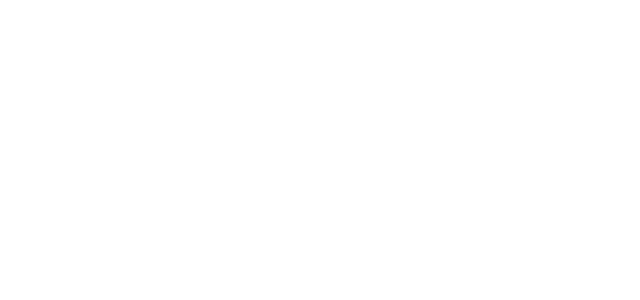
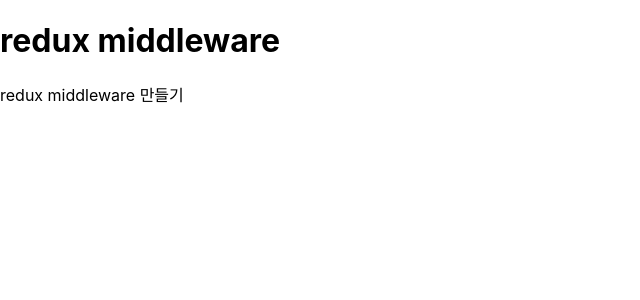
Before and after one commit to bluepebble25/reactStudy-velopert, a React (Create React App) app in the folder redux-middleware/: page /1 in a window 1280 px wide. Before the commit this address had no page. Shown: the top 300 px of the page, without its empty margins (0-640 px from the left). Built offline with nearby package versions, Linux system fonts and the light colour scheme.

Commit message:
7-6) 포스트 조회 화면 구현

```diff
--- a/redux-middleware/src/App.js
+++ b/redux-middleware/src/App.js
@@ -1,11 +1,13 @@
 import { Routes, Route } from 'react-router-dom';
-import CounterContainer from './components/CounterContainer';
+import CounterContainer from './containers/CounterContainer';
 import PostListPage from './pages/PostListPage';
+import PostPage from './pages/PostPage';
 
 function App() {
   return (
     <Routes>
       <Route exact path="/" element={<PostListPage />} />
+      <Route path="/:id" element={<PostPage />} />
       <Route path="/counter" element={<CounterContainer />} />
     </Routes>
   );
--- a/redux-middleware/src/api/posts.js
+++ b/redux-middleware/src/api/posts.js
@@ -28,5 +28,6 @@
 
 export const getPostById = async (id) => {
   await sleep(500);
-  return posts.filter((post) => post.id === id);
+  const post = posts.filter((post) => post.id === id);
+  return post && post[0];
 };
--- /dev/null
+++ b/redux-middleware/src/components/Post.js
@@ -0,0 +1,14 @@
+import React from 'react';
+
+function Post({ post }) {
+  const { title, body } = post;
+
+  return (
+    <div>
+      <h1>{title}</h1>
+      <p>{body}</p>
+    </div>
+  );
+}
+
+export default Post;
--- a/redux-middleware/src/components/PostList.js
+++ b/redux-middleware/src/components/PostList.js
@@ -1,10 +1,13 @@
 import React from 'react';
+import { Link } from 'react-router-dom';
 
 function PostList({ posts }) {
   return (
     <ul>
       {posts.map((post) => (
-        <li key={post.id}>{post.title}</li>
+        <li key={post.id}>
+          <Link to={`/${post.id}`}>{post.title}</Link>
+        </li>
       ))}
     </ul>
   );
--- a/redux-middleware/src/containers/CounterContainer.js
+++ b/redux-middleware/src/containers/CounterContainer.js
@@ -1,6 +1,6 @@
 import React from 'react';
 import { useDispatch, useSelector } from 'react-redux';
-import Counter from './Counter';
+import Counter from '../components/Counter';
 import { increaseAsync, decreaseAsync } from '../modules/counter';
 
 function CounterContainer() {
--- /dev/null
+++ b/redux-middleware/src/containers/PostContainer.js
@@ -0,0 +1,25 @@
+import React, { useEffect } from 'react';
+import Post from '../components/Post';
+import { useDispatch, useSelector } from 'react-redux';
+import { getPost } from '../modules/posts';
+
+function PostContainer({ postId }) {
+  const { data, loading, error } = useSelector((state) => state.posts.post) || {
+    loading: false,
+    data: null,
+    error: null,
+  };
+  const dispatch = useDispatch();
+
+  useEffect(() => {
+    dispatch(getPost(postId));
+  }, [dispatch, postId]);
+
+  if (loading && !data) return <div>...로딩중</div>;
+  if (error) return <div>에러 발생!</div>;
+  if (!data) return null;
+
+  return <Post post={data} />;
+}
+
+export default PostContainer;
--- a/redux-middleware/src/containers/PostListContainer.js
+++ b/redux-middleware/src/containers/PostListContainer.js
@@ -1,5 +1,5 @@
 import React, { useEffect } from 'react';
-import PostList from './PostList';
+import PostList from '../components/PostList';
 import { useDispatch, useSelector } from 'react-redux';
 import { getPosts } from '../modules/posts';
 
--- a/redux-middleware/src/lib/asyncUtils.js
+++ b/redux-middleware/src/lib/asyncUtils.js
@@ -1,7 +1,7 @@
 /**
  * thunk를 생성하는 함수.
  * @param {*} type action의 type 명
- * @param {function} promiseCreator API 호출 등 비동기 작업을 하는 함수를 실행하지 않고 전달한다.
+ * @param {function} promiseCreator API 호출 등 비동기 작업을 하는 함수
  * @returns thunk 함수
  */
 export const createPromiseThunk = (type, promiseCreator) => {
--- a/redux-middleware/src/modules/posts.js
+++ b/redux-middleware/src/modules/posts.js
@@ -13,9 +13,9 @@
 const GET_POSTS_ERROR = 'GET_POSTS_ERROR';
 
 // 포스트 한 개 조회
-const GET_POST = 'GET_POSTS';
-const GET_POST_SUCCESS = 'GET_POSTS_SUCCESS';
-const GET_POST_ERROR = 'GET_POSTS_ERROR';
+const GET_POST = 'GET_POST';
+const GET_POST_SUCCESS = 'GET_POST_SUCCESS';
+const GET_POST_ERROR = 'GET_POST_ERROR';
 
 // thunk 함수
 export const getPosts = createPromiseThunk(GET_POSTS, postsAPI.getPosts);
--- a/redux-middleware/src/pages/PostListPage.js
+++ b/redux-middleware/src/pages/PostListPage.js
@@ -1,5 +1,5 @@
 import React from 'react';
-import PostListContainer from '../components/PostListContainer';
+import PostListContainer from '../containers/PostListContainer';
 
 function PostListPage() {
   return <PostListContainer />;
--- /dev/null
+++ b/redux-middleware/src/pages/PostPage.js
@@ -0,0 +1,11 @@
+import React from 'react';
+import { useParams } from 'react-router-dom';
+import PostContainer from '../containers/PostContainer';
+
+function PostPage() {
+  const { id } = useParams();
+  console.log('id', id);
+  return <PostContainer postId={parseInt(id)} />;
+}
+
+export default PostPage;
```
